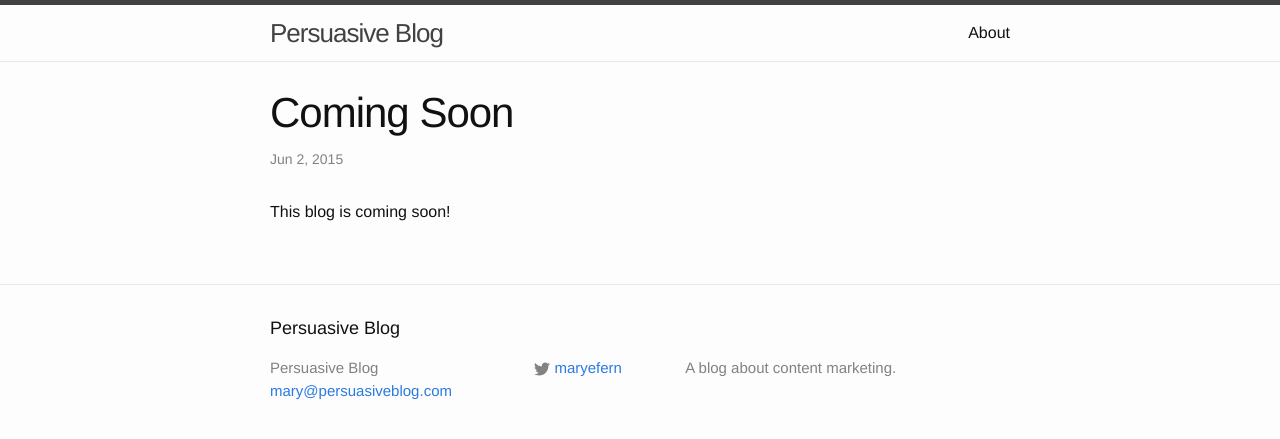
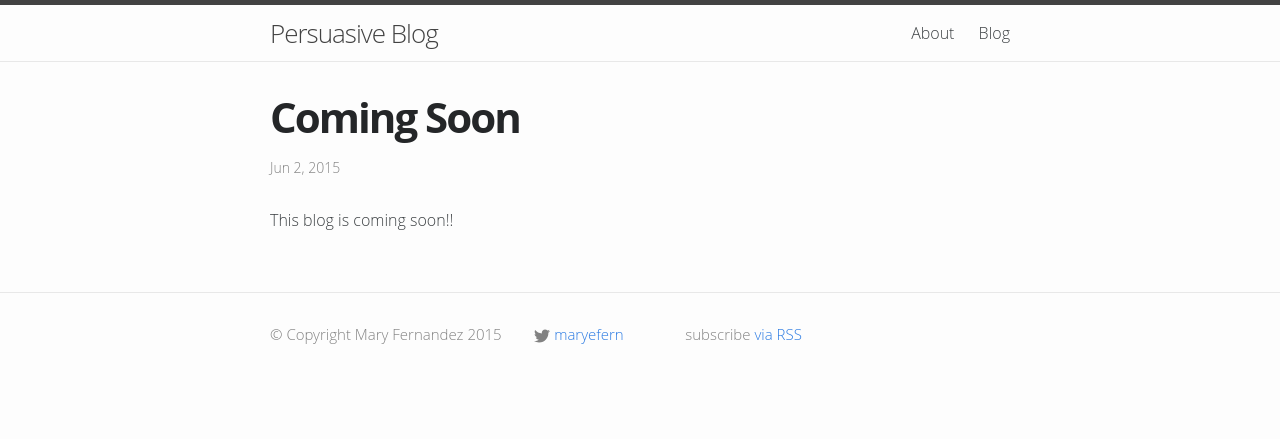
Before and after one commit to maryefern/persuasiveblog, a Jekyll site: the page built from _posts/2015-06-08-coming-soon.md, in a window 1280 px wide. Shown: the top 439 px of the page. Built offline with Jekyll 4.4.1, drawn with Linux system fonts in a browser that asks for light colours.

Commit message:
changed baseurl

```diff
--- a/_config.yml
+++ b/_config.yml
@@ -2,7 +2,7 @@
 title: Persuasive Blog
 email: mary@persuasiveblog.com
 description: A blog about content marketing.
-baseurl: '/persuasiveblog' # the subpath of your site, e.g. /blog/
+baseurl: '' # the subpath of your site, e.g. /blog/
 url: "http://persuasiveblog.com" # the base hostname & protocol for your site
 twitter_username: maryefern
 
--- a/_includes/footer.html
+++ b/_includes/footer.html
@@ -2,13 +2,12 @@
 
   <div class="wrapper">
 
-    <h2 class="footer-heading">{{ site.title }}</h2>
+
 
     <div class="footer-col-wrapper">
       <div class="footer-col  footer-col-1">
         <ul class="contact-list">
-          <li>{{ site.title }}</li>
-          <li><a href="mailto:{{ site.email }}">{{ site.email }}</a></li>
+          <li>© Copyright Mary Fernandez 2015</li>
         </ul>
       </div>
 
@@ -46,7 +45,7 @@
       </div>
 
       <div class="footer-col  footer-col-3">
-        <p class="text">{{ site.description }}</p>
+        <p class="text">subscribe <a href="{{ "/feed.xml" | prepend: site.baseurl }}">via RSS</a></p>
       </div>
     </div>
 
--- a/_posts/2015-06-08-coming-soon.md
+++ b/_posts/2015-06-08-coming-soon.md
@@ -4,4 +4,4 @@
 date:   2015-06-02 20:39:29
 categories: news
 ---
-This blog is coming soon!
+This blog is coming soon!!
--- a/_sass/_base.scss
+++ b/_sass/_base.scss
@@ -81,6 +81,7 @@
  */
 h1, h2, h3, h4, h5, h6 {
     font-weight: 300;
+    color: #242628;
 }
 
 
--- a/_sass/_layout.scss
+++ b/_sass/_layout.scss
@@ -200,7 +200,9 @@
 .post-title {
     font-size: 42px;
     letter-spacing: -1px;
-    line-height: 1;
+    line-height: 1.2em;
+    letter-spacing: -2px;
+    font-weight: bold;
 
     @include media-query($on-laptop) {
         font-size: 36px;
--- a/css/main.scss
+++ b/css/main.scss
@@ -6,14 +6,14 @@
 
 
 // Our variables
-$base-font-family: Helvetica, Arial, sans-serif;
+$base-font-family: Open Sans, Helvetica Neue, Arial, sans-serif;
 $base-font-size:   16px;
 $small-font-size:  $base-font-size * 0.875;
 $base-line-height: 1.5;
 
 $spacing-unit:     30px;
 
-$text-color:       #111;
+$text-color:       #3c4043;
 $background-color: #fdfdfd;
 $brand-color:      #2a7ae2;
 
```
Also changed, not shown: _posts/2015-06-02-original-post.markdown (deleted, +0 -7 lines), _posts/2015-06-08-new-post.md (deleted, +0 -8 lines), blog.md (added, +24 -0 lines), img/greenwall.jpg (added), 3 other files.
